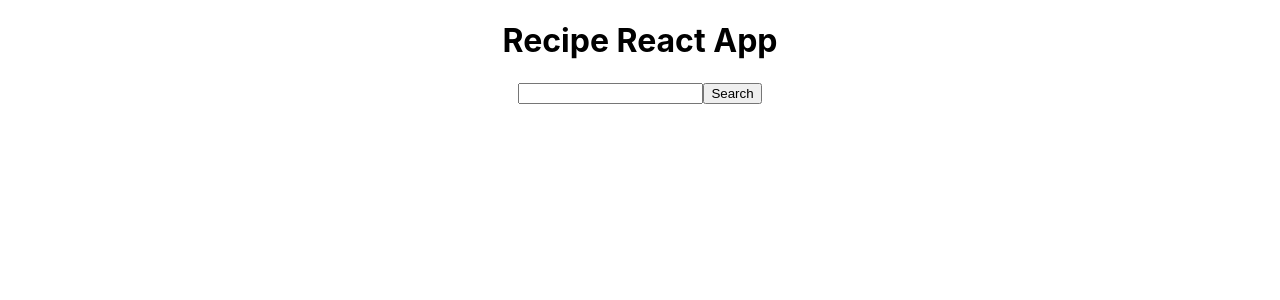
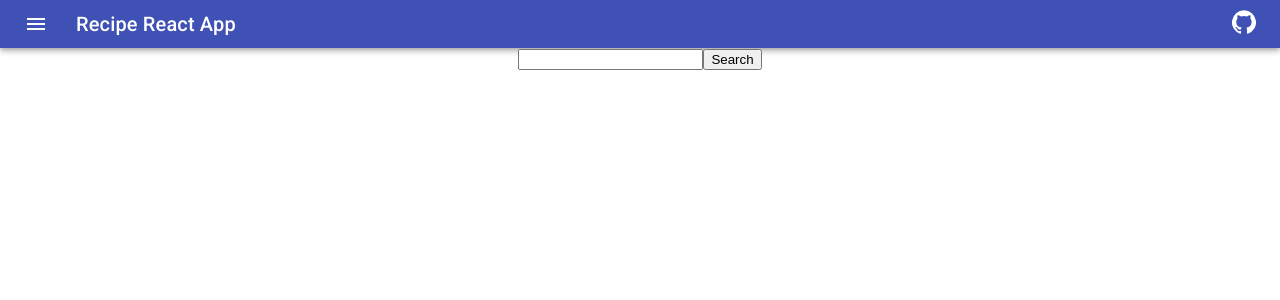
Before and after one commit to anirudhit/Recipe_React, a React (Create React App) app: page / in a window 1280 px wide. Shown: the top 300 px of the page. Built offline with nearby package versions, Linux system fonts and the light colour scheme.

Commit message:
Update App.js
- Injected RecipeHeader

```diff
--- a/src/App.js
+++ b/src/App.js
@@ -1,6 +1,8 @@
 import React, {useEffect, useState} from 'react';
 import './App.css';
 import * as Constants from './constants';
+
+import RecipeHeader from './header/Header';
 const App =() =>{
 
   let api_url = `${Constants.API_URL}?q=chicken&app_id=${Constants.APP_ID}&app_key=${Constants.APP_KEY}&from=0&to=10`;
@@ -11,7 +13,7 @@ const App =() =>{
 
   return(
     <div className="App">
-      <h1>Recipe React App</h1>
+      <RecipeHeader />
       <form className="search-form">
         <input className="search-bar" type="text"/>
         <button type="submit">Search</button>
```
